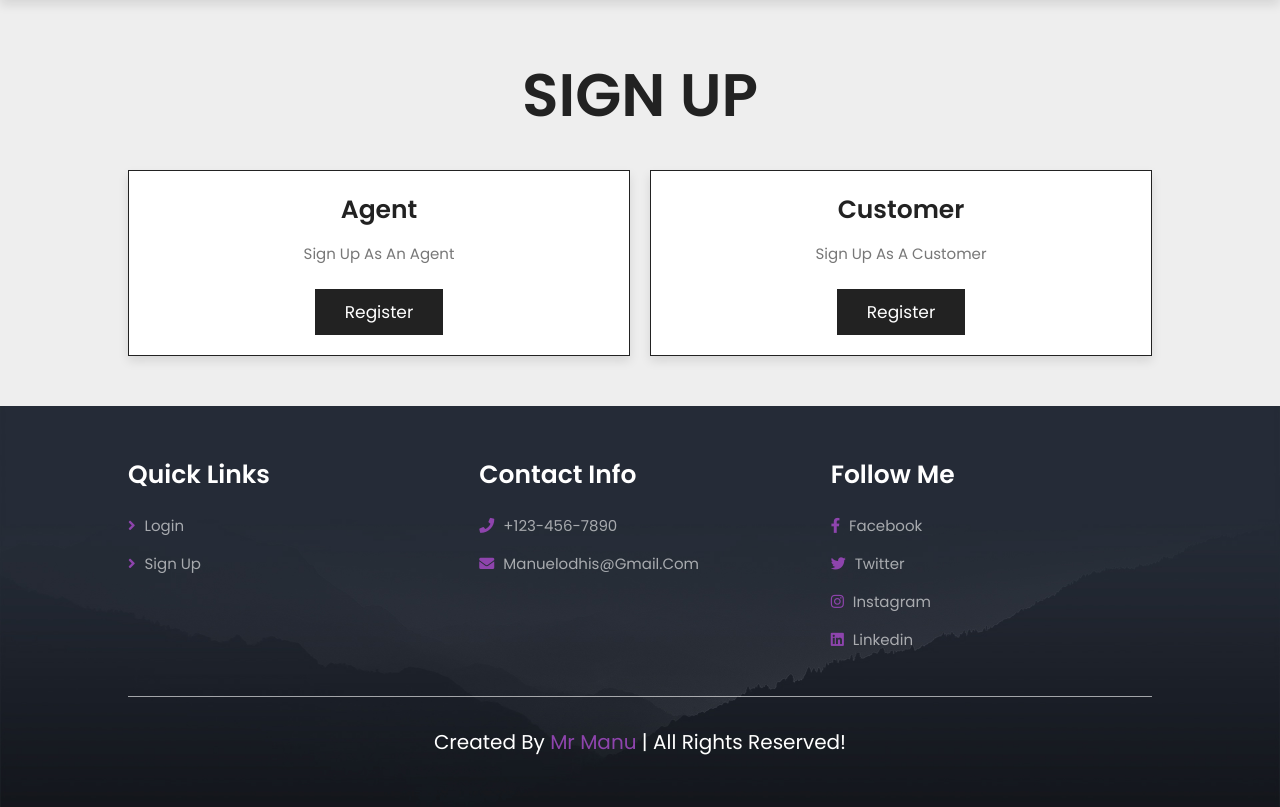
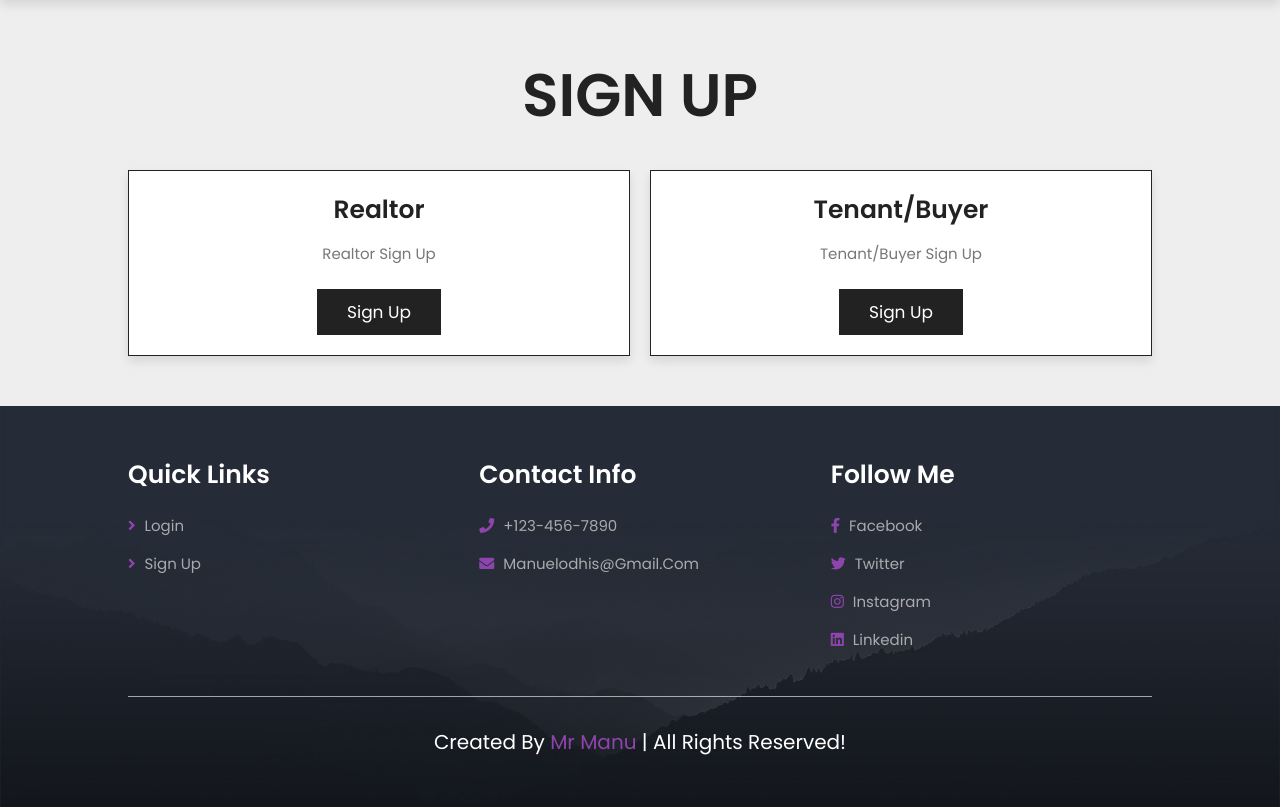
Before and after one commit to ianemmanuel/Real_estate_listing_webapp, a Django app: page /accounts/register/ in a window 1280 px wide. Shown: the part 78-885 px from the top of the page. Run offline with Django 3.2, Linux system fonts and the light colour scheme; some libraries are stand-ins or nearby versions.

Commit message:
updated the registration pages of the realtors and the customers

```diff
--- a/listings/templates/user/customer_register.html
+++ b/listings/templates/user/customer_register.html
@@ -2,11 +2,11 @@
 {% load widget_tweaks %}
 {% load static %}
 {% block title %}
-  Customer Sign Up | Property Merchant
+  Tenant/Buyer Sign Up | Property Merchant
 {% endblock %}
 {% block content %}
 <section class="booking">
-  <h1 class="heading-title">Customer:Sign Up</h1>
+  <h1 class="heading-title">Tenant/Buyer:Sign Up</h1>
 
   <div class="card-body">
 
--- a/listings/templates/user/employee_register.html
+++ b/listings/templates/user/employee_register.html
@@ -2,11 +2,11 @@
 {% load widget_tweaks %}
 {% load static %}
 {% block title %}
-  Agent Sign Up | Property Merchant
+  Realtor Sign Up | Property Merchant
 {% endblock %}
 {% block content %}
 <section class="booking">
-  <h1 class="heading-title">Agent:Sign Up</h1>
+  <h1 class="heading-title">Realtor: Sign Up</h1>
 
   <div class="card-body">
 
--- a/listings/templates/user/register.html
+++ b/listings/templates/user/register.html
@@ -13,17 +13,17 @@
 
     <div class="box">
        <div class="content">
-          <h3>Agent</h3>
-          <p>Sign up as an Agent</p>
-          <a href="{% url 'employee_register' %}" class="btn">Register</a>
+          <h3>Realtor</h3>
+          <p>Realtor Sign up</p>
+          <a href="{% url 'employee_register' %}" class="btn">Sign Up</a>
        </div>
     </div>
 
     <div class="box">
        <div class="content">
-          <h3>Customer</h3>
-          <p>Sign up as a customer</p>
-          <a href="{% url 'customer_register' %}" class="btn">Register</a>
+          <h3>Tenant/Buyer</h3>
+          <p>Tenant/Buyer Sign up</p>
+          <a href="{% url 'customer_register' %}" class="btn">Sign Up</a>
        </div>
     </div>
   </div>
```
